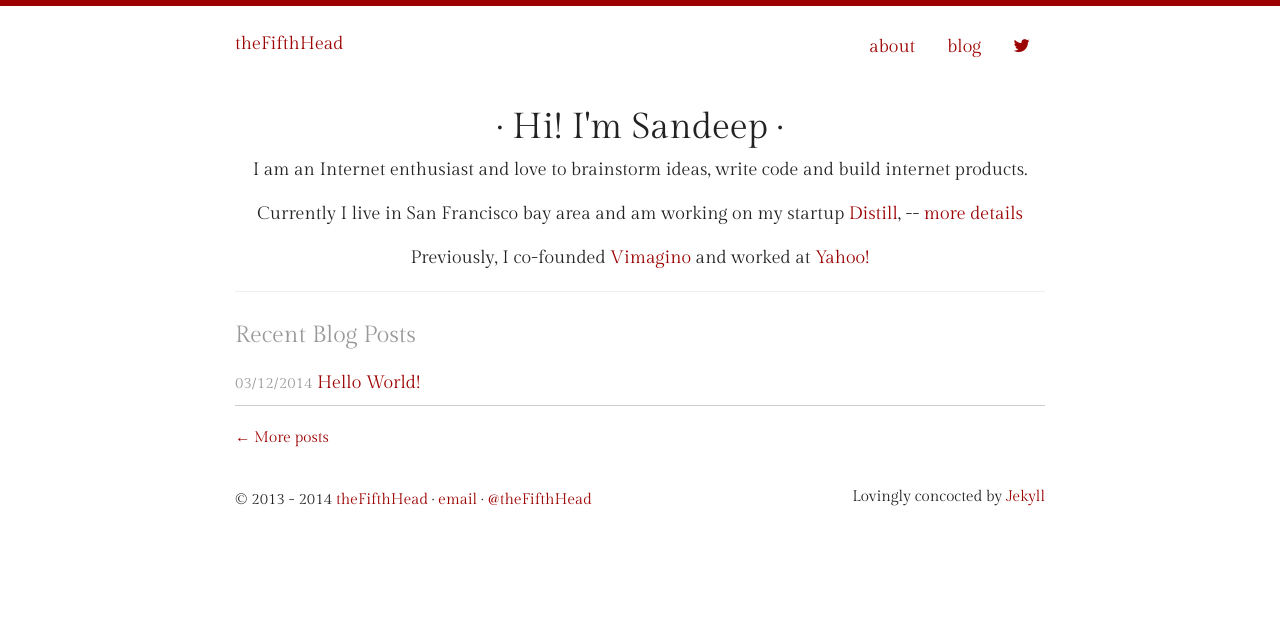
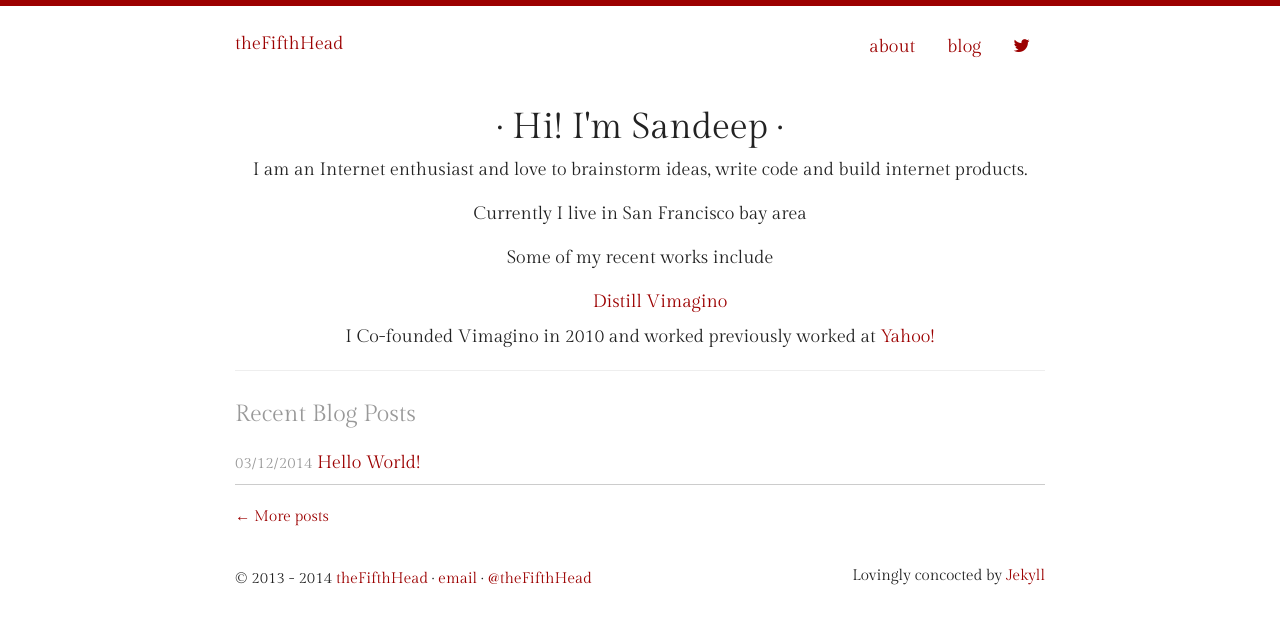
Before and after one commit to thefifthhead/thefifthhead.github.io, a Jekyll site: the page built from index.html, in a window 1280 px wide. Shown: the top 624 px of the page. Built offline with Jekyll 4.4.1, drawn with Linux system fonts in a browser that asks for light colours.

Commit message:
Update index.html

```diff
--- a/index.html
+++ b/index.html
@@ -12,11 +12,14 @@ title: Home
     <p>
       I am an Internet enthusiast and love to  brainstorm ideas, write code and build internet products.
     </p>
-    <p>Currently I live in San Francisco bay area and am working on my startup
-      <a href="http://distill.io">Distill</a>, -- <a href="http://distill.io">more details</a>
-    </p>
+    <p>Currently I live in San Francisco bay area</p>
     <p>
-      Previously, I co-founded <a href="http://vhelp.me">Vimagino</a> and worked at <a href="http://www.yahoo.com">Yahoo!</a>
+      Some of my recent works include
+      <ul>
+        <a href="http://distill.io">Distill</a>
+        <a href="http://vhelp.me">Vimagino</a>
+      </ul>
+      I Co-founded Vimagino in 2010 and worked previously worked at <a href="http://www.yahoo.com">Yahoo!</a>
     </p>
 
   </div>
```
